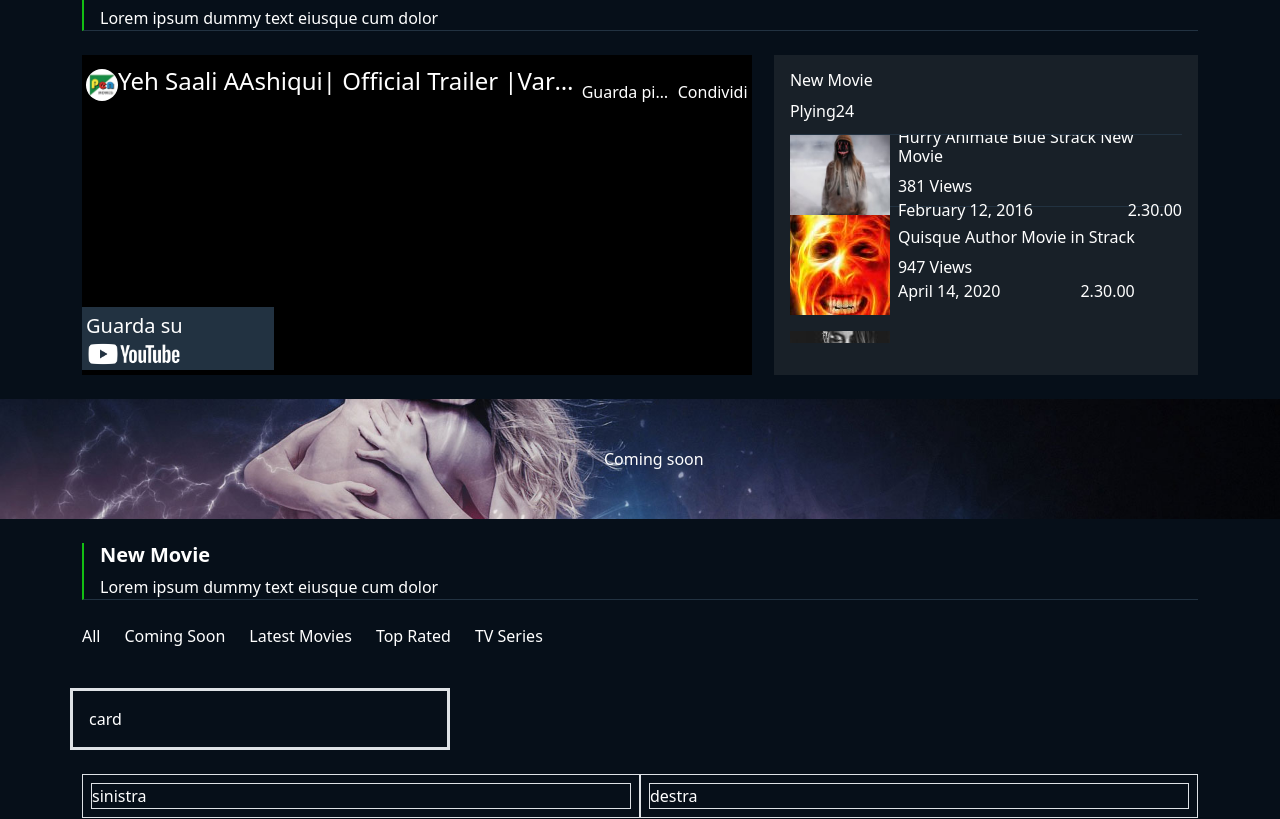
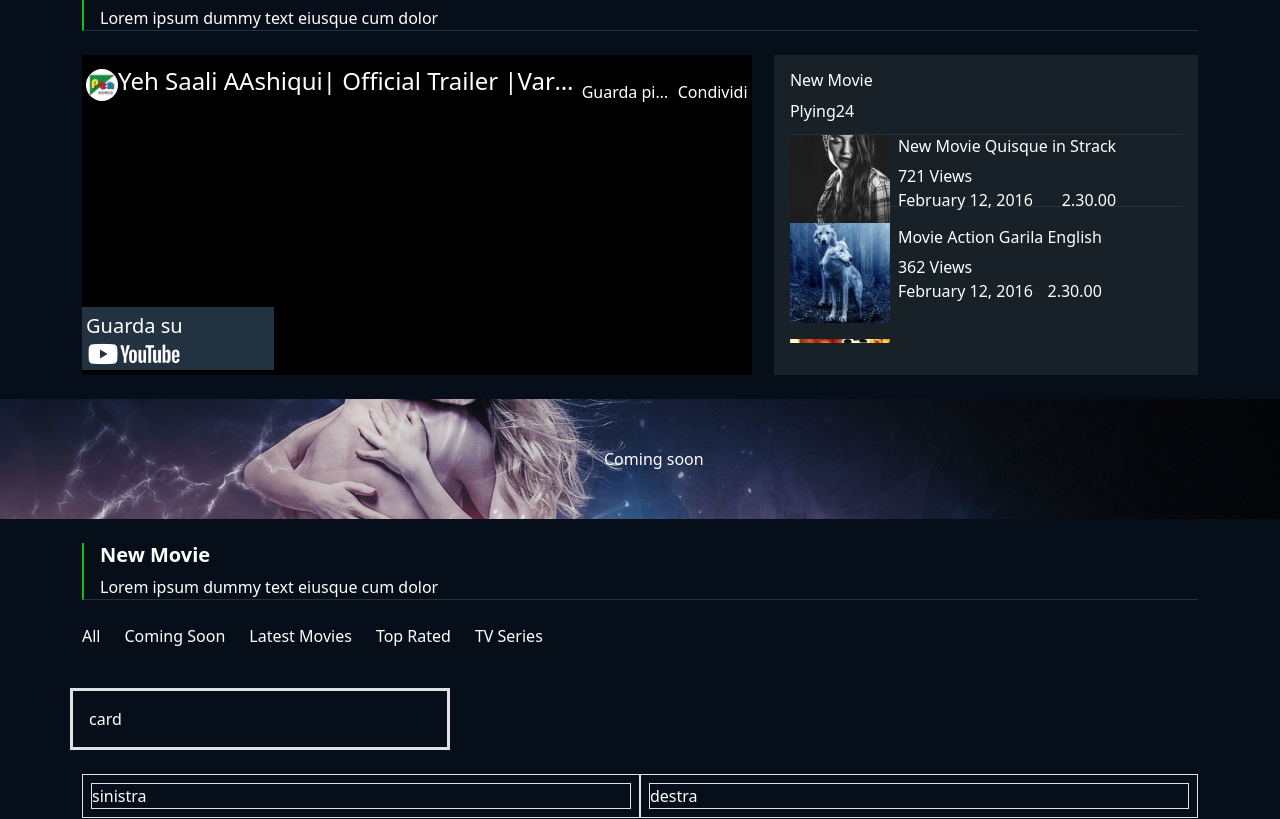
Before and after one commit to marikadiblasio/proj-html-vuejs, a Vue app: page / in a window 1280 px wide. Shown: the part 1282-2101 px from the top of the page. Built offline with nearby package versions, Linux system fonts and the light colour scheme; a web font is replaced by a local one.

Commit message:
filtered movie in playlist

```diff
--- a/src/components/MoviePlaylist.vue
+++ b/src/components/MoviePlaylist.vue
@@ -26,11 +26,11 @@
                         <span>Plying24</span>
                     </div>
                     <div class="playlist-container py-2">
-                        <div v-for="show in store.shows" class="d-flex py-2 align-items-center">
-                            <div class="my-square">
+                        <div v-for="show in playMovie" class="d-flex py-2 align-items-center">
+                            <div class="my-square py-2">
                                 <img :src="show.squareImage" :alt="show.title">
                             </div>
-                            <div class="ps-2">
+                            <div class="ps-2 py-2">
                                 <h6>{{ show.title }}</h6>
                                 <div>{{ show.views }} Views</div>
                                 <div class="d-flex justify-content-between">
@@ -56,6 +56,11 @@ import TitleComponent from './TitleComponent.vue';
         data(){
             return{
                 store
+            }
+        },
+        computed: {
+            playMovie(){
+                return this.store.shows.map(show => show).filter(show => show.playlist);
             }
         }
     }
--- a/src/data/store.js
+++ b/src/data/store.js
@@ -104,7 +104,7 @@ export const store = reactive({
             comments: 0,
             date: 'February 12, 2016',
             duration: '2.30.00',
-            playlist: false,
+            playlist: true,
             id: 7
         },
         {
@@ -117,7 +117,7 @@ export const store = reactive({
             comments: 0,
             date: 'February 12, 2016',
             duration: '2.30.00',
-            playlist: false,
+            playlist: true,
             id: 6
         },
     ],
```
